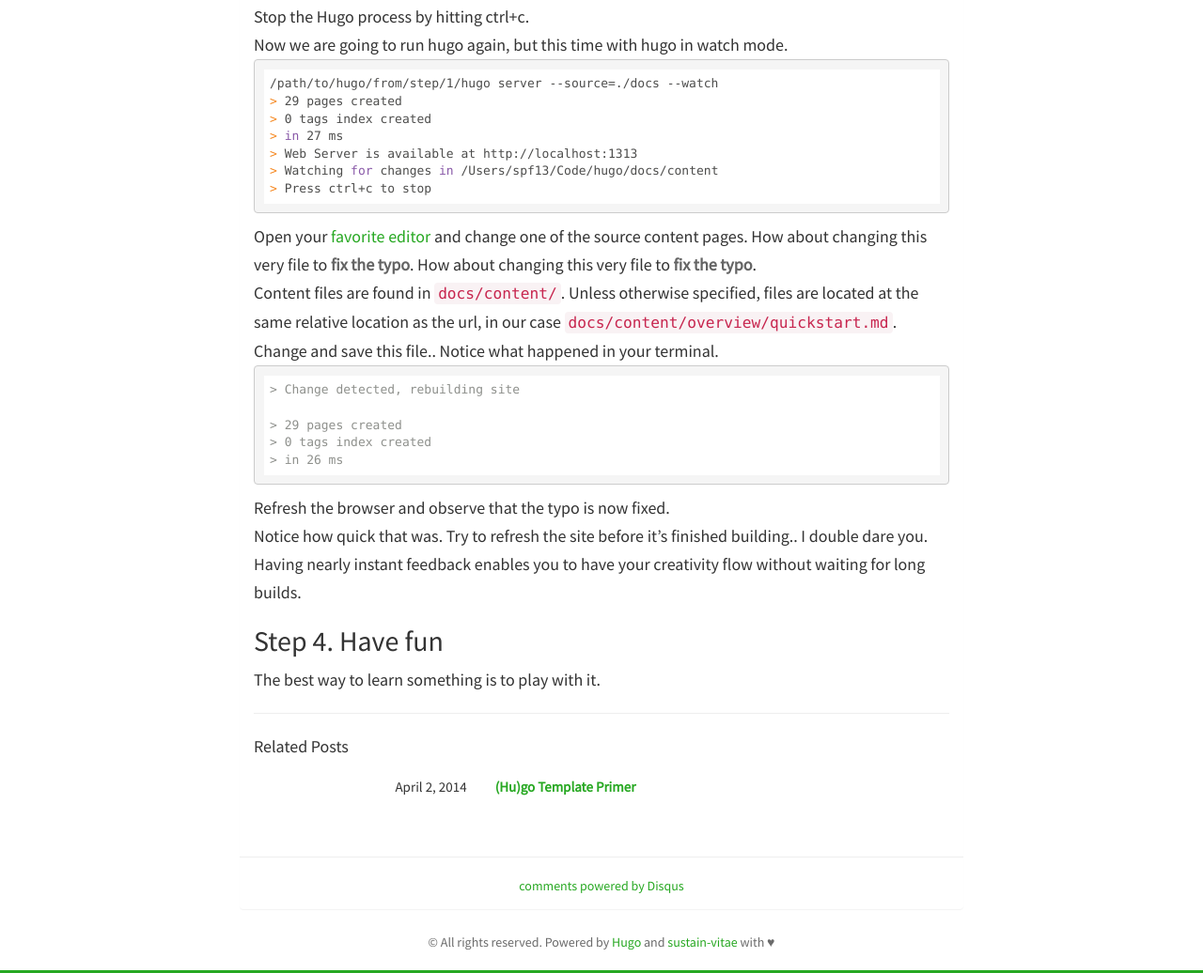
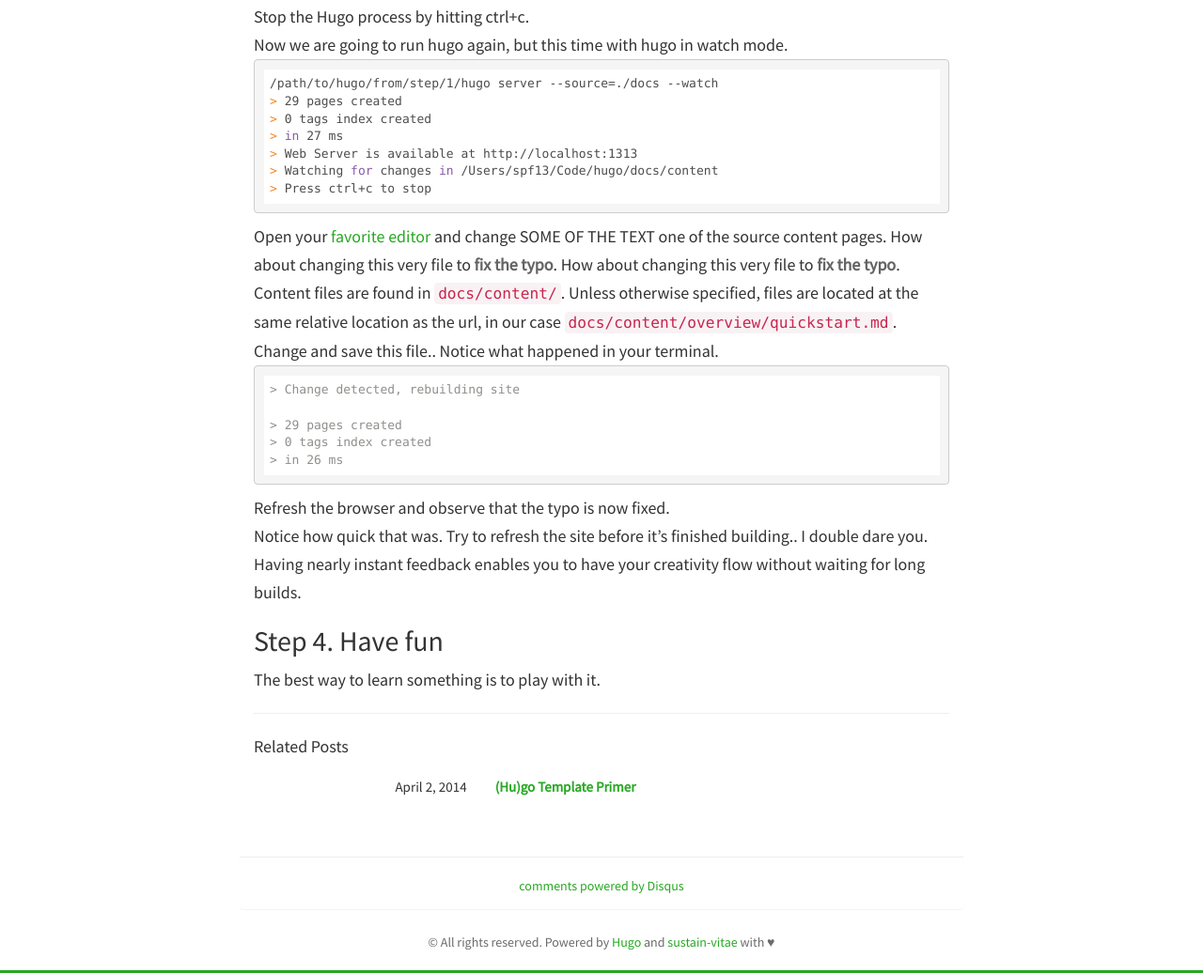
Before and after one commit to scjhamilton/scjhamilton.github.io, a plain HTML site: page blog/hugoisforlovers/index.html in a window 1280 px wide. Shown: the part 962-1998 px from the top of the page at 94% size. Drawn offline with nearby package versions, Linux system fonts and the light colour scheme.

Commit message:
Update index.html

```diff
--- a/blog/hugoisforlovers/index.html
+++ b/blog/hugoisforlovers/index.html
@@ -118,7 +118,7 @@ cd hugo
 &gt; Watching for changes in /Users/spf13/Code/hugo/docs/content
 &gt; Press ctrl+c to stop
 </code></pre>
-<p>Open your <a href="http://vim.spf13.com">favorite editor</a> and change one of the source
+<p>Open your <a href="http://vim.spf13.com">favorite editor</a> and change SOME OF THE TEXT one of the source
 content pages. How about changing this very file to <em>fix the typo</em>. How about changing this very file to <em>fix the typo</em>.</p>
 <p>Content files are found in <code>docs/content/</code>. Unless otherwise specified, files
 are located at the same relative location as the url, in our case
```
